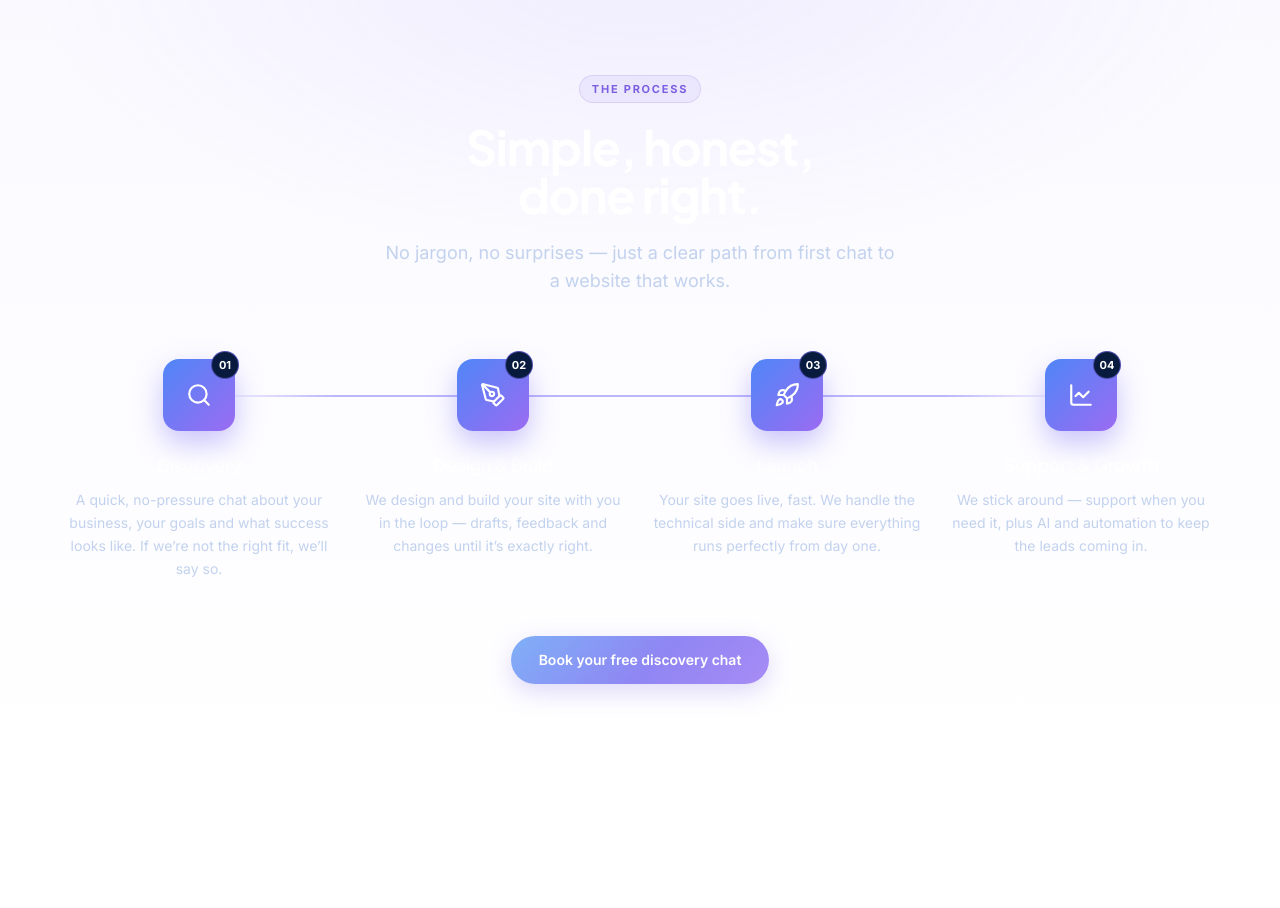
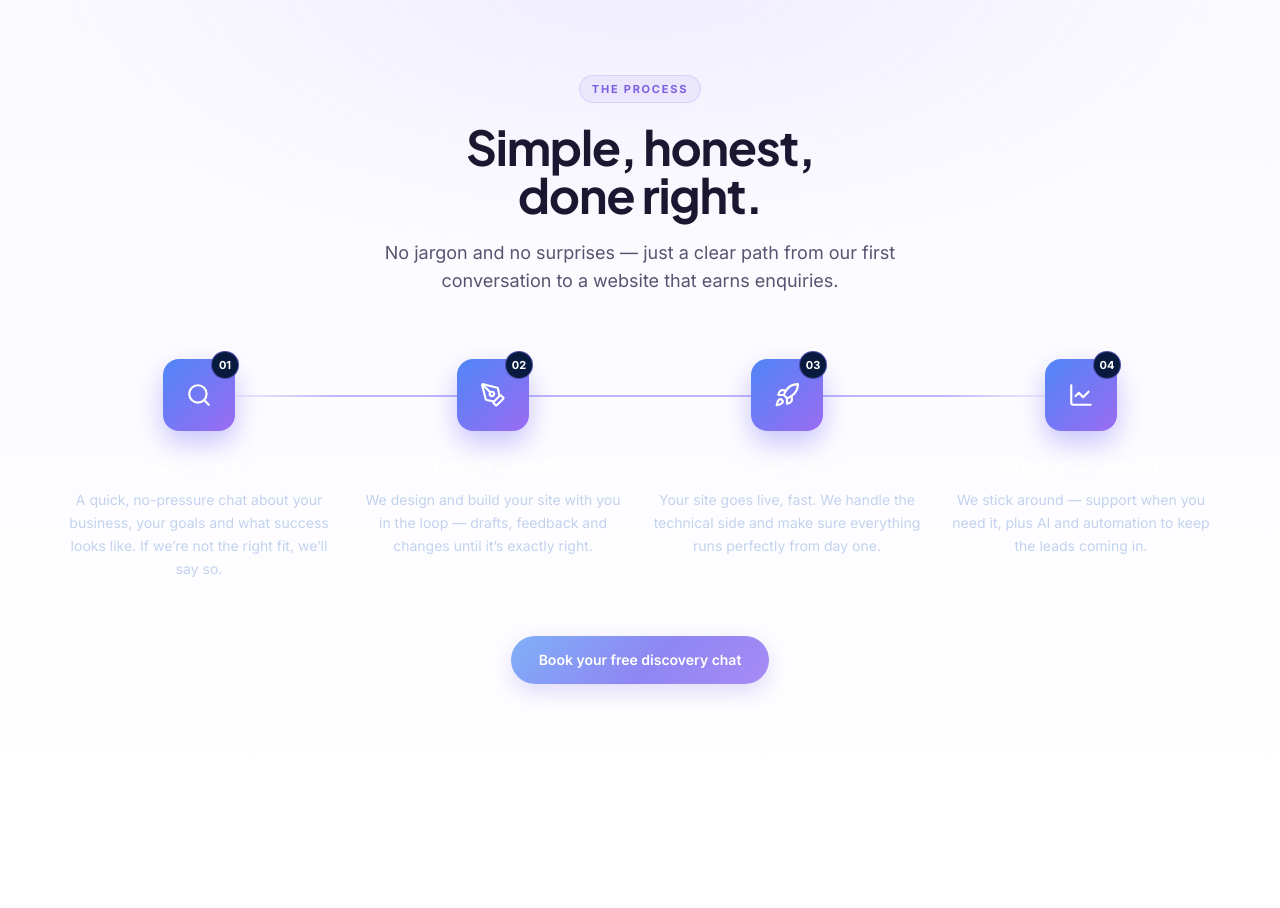
Before and after one commit to zachcolvillez-stack/bluepeek-website, a Next.js app: page / in a window 1280 px wide. Shown: the part 4940-5848 px from the top of the page. Built offline with nearby package versions, Linux system fonts and the light colour scheme.

Commit message:
auto-save: HowItWorks.jsx

```diff
--- a/components/HowItWorks.jsx
+++ b/components/HowItWorks.jsx
@@ -16,11 +16,11 @@ export default function HowItWorks() {
         <motion.div initial={{ opacity: 0, y: 20 }} whileInView={{ opacity: 1, y: 0 }}
           viewport={{ once: true }} transition={{ duration: 0.6 }} className="text-center mb-16">
           <span className="eyebrow">The Process</span>
-          <h2 className="text-3xl md:text-5xl font-bold tracking-tight mt-5 mb-5" style={{ color: '#ffffff' }}>
+          <h2 className="text-3xl md:text-5xl font-bold tracking-tight mt-5 mb-5" style={{ color: '#1a1730' }}>
             Simple, honest,<br />done right.
           </h2>
-          <p className="text-base md:text-lg max-w-lg mx-auto leading-relaxed" style={{ color: '#c2d2ee' }}>
-            No jargon, no surprises — just a clear path from first chat to a website that works.
+          <p className="text-base md:text-lg max-w-lg mx-auto leading-relaxed" style={{ color: '#565471' }}>
+            No jargon and no surprises — just a clear path from our first conversation to a website that earns enquiries.
           </p>
         </motion.div>
 
```
